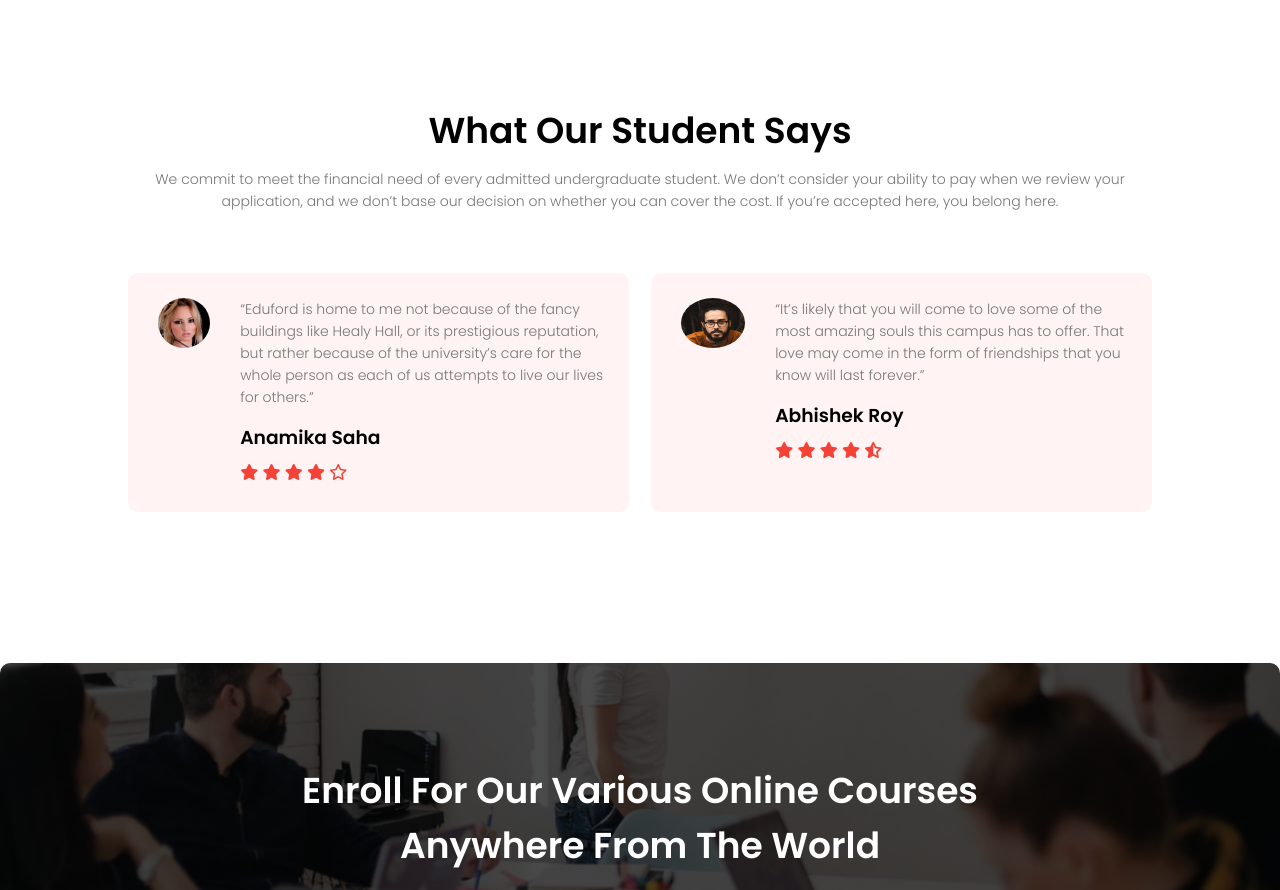
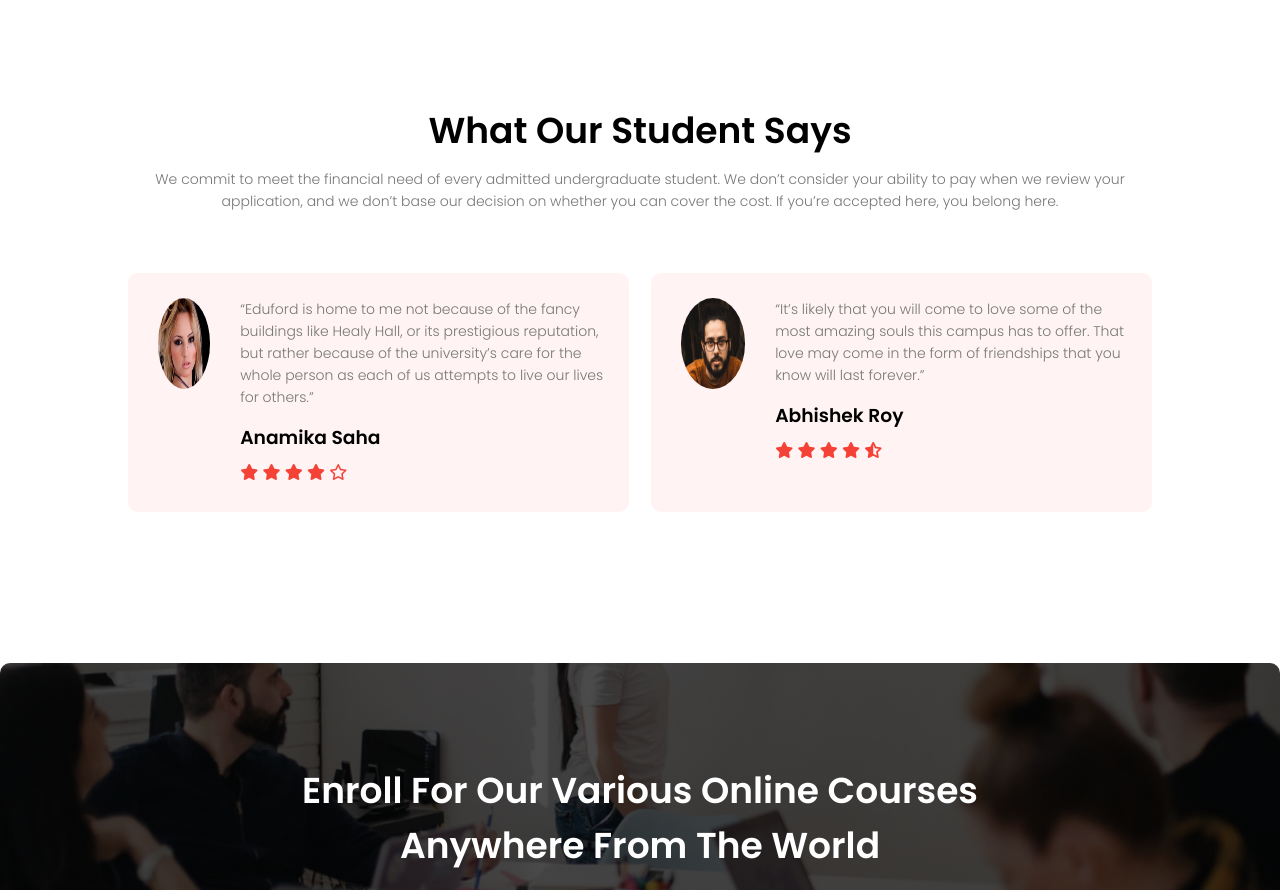
Before and after one commit to Dev-arju/Responsive-website, a plain HTML site: page index.html in a window 1280 px wide. Shown: the part 2961-3851 px from the top of the page. Drawn offline with Linux system fonts and the light colour scheme.

Commit message:
Update style.css

```diff
--- a/style.css
+++ b/style.css
@@ -99,7 +99,7 @@ nav .fa{
 }
 
 
-@media(max-width: 700px){
+@media(max-width: 820px){
     .text-box h1{
         font-size: 20px;
     }
@@ -179,7 +179,7 @@ h3{
     box-shadow: rgba(0,0,0,0.2);
 }
 
-@media(max-width: 700px){
+@media(max-width: 820px){
     .row{
         flex-direction: column;
     }
@@ -286,7 +286,7 @@ h3{
 
 }
 .testimonial-col img{
-    height: 50px;
+    height: 48%;
     width: 47.5%;
     margin-left: 5px;
     margin-right: 30px;
@@ -304,7 +304,7 @@ h3{
     color: #f44336;
 }
 
-@media(max-width: 700px){
+@media(max-width: 820px){
     .testimonial-col img{
         margin-left: 0;
         margin-right: 15px;
@@ -330,7 +330,7 @@ h3{
     padding: 0;
 }
 
-@media(max-width: 700px){
+@media(max-width: 820px){
     .cta h1{
         font-size: 24px;
     }
```
